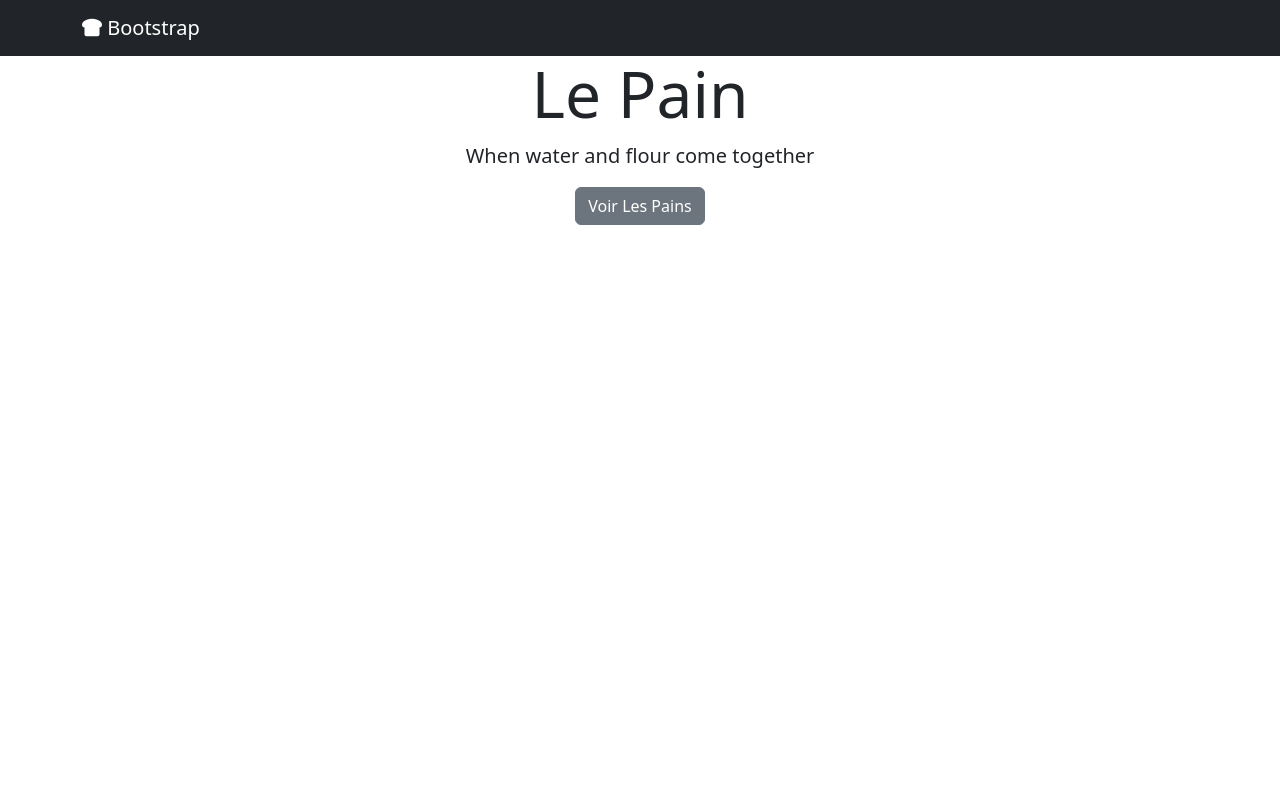
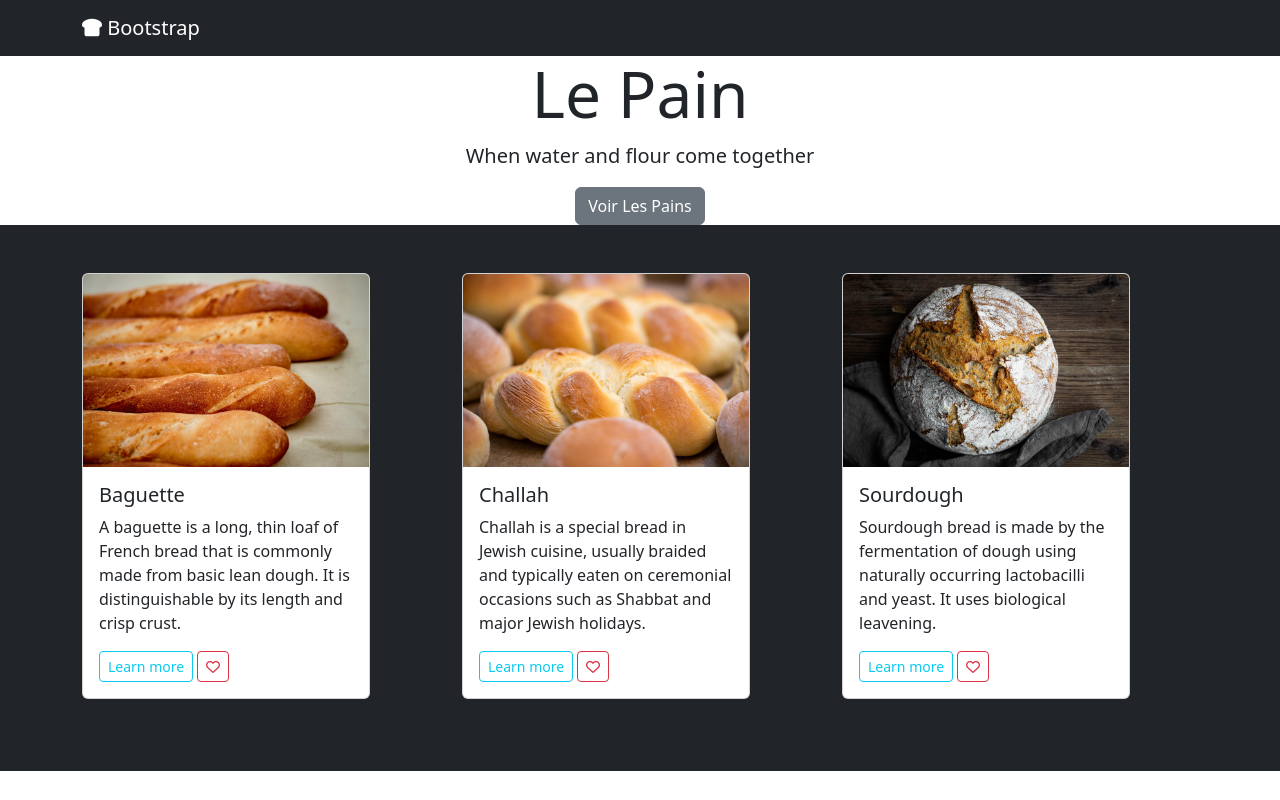
Before and after one commit to jacksonh45/Le-Pain-Webpage, a plain HTML site: page index.html in a window 1280 px wide. Drawn offline with nearby package versions, Linux system fonts and the light colour scheme.

Commit message:
Added cards, Gallery complete

```diff
--- a/index.html
+++ b/index.html
@@ -18,7 +18,7 @@
     <nav class="navbar bg-dark navbar-dark sticky-top">
         <div class="container">
           <a class="navbar-brand" href="#">
-            <i class="fa-solid fa-bread-slice "></i> Bootstrap
+            <i class="fa-solid fa-bread-slice fa-bounce "></i> Bootstrap
           </a>
         </div>
       </nav>
@@ -29,6 +29,62 @@
     <a href="#gallery" class="btn btn-secondary">Voir Les Pains</a>
 </section>
 
+<!-- First bread -->
+<section id="gallery" class="bg-dark p-5">
+<div class="container">
+    <div>
+        <div class="row">
+            <section class="mb-4 col-lg-4">
+
+                <div class="card" style="width: 18rem;">
+                    <img src="Images 2/baguette.jpg" class="card-img-top" alt="baguette">
+                    <div class="card-body">
+                      <h5 class="card-title">Baguette</h5>
+                      <p class="card-text">A baguette is a long, thin loaf of French bread that is commonly made from basic lean dough. It is distinguishable by its length and crisp crust.</p>
+                      <a href="https://en.wikipedia.org/wiki/Baguette" class="btn btn-outline-info btn-sm">Learn more</a>
+                      <a href="" class="btn btn-outline-danger btn-sm">
+                        <i class="fa-regular fa-heart fa-beat"></i>
+                      </a>
+                    </div>
+                  </div>
+
+            </section>
+            <section class="mb-4 col-lg-4">
+<!-- Second bread -->
+                <div class="card" style="width: 18rem;">
+                    <img src="Images 2/challah.jpg" class="card-img-top" alt="Challah">
+                    <div class="card-body">
+                      <h5 class="card-title">Challah</h5>
+                      <p class="card-text">Challah is a special bread in Jewish cuisine, usually braided and typically eaten on ceremonial occasions such as Shabbat and major Jewish holidays.</p>
+                      <a href="https://en.wikipedia.org/wiki/Challah" class="btn btn-outline-info btn-sm">Learn more</a>
+                      <a href="" class="btn btn-outline-danger btn-sm">
+                        <i class="fa-regular fa-heart fa-beat"></i>
+                      </a>
+                    </div>
+                  </div>
+
+            </section>
+            <section class="mb-4 col-lg-4">
+<!-- Last bread -->
+                <div class="card" style="width: 18rem;">
+                    <img src="Images 2/sourdough.jpg" class="card-img-top" alt="sourdough">
+                    <div class="card-body">
+                      <h5 class="card-title">Sourdough</h5>
+                      <p class="card-text">Sourdough bread is made by the fermentation of dough using naturally occurring lactobacilli and yeast. It uses biological leavening.</p>
+                      <a href="https://en.wikipedia.org/wiki/Sourdough" class="btn btn-outline-info btn-sm">Learn more</a>
+                      <a href="" class="btn btn-outline-danger btn-sm">
+                        <i class="fa-regular fa-heart fa-beat"></i>
+                      </a>
+                    </div>
+                  </div>
+
+            </section>
+        </div>
+    </div>
+</div>
+</section>
+
+
     <script src="https://cdn.jsdelivr.net/npm/bootstrap@5.3.0-alpha3/dist/js/bootstrap.bundle.min.js" integrity="sha384-ENjdO4Dr2bkBIFxQpeoTz1HIcje39Wm4jDKdf19U8gI4ddQ3GYNS7NTKfAdVQSZe" crossorigin="anonymous"></script>
   </body>
 </html>
```
